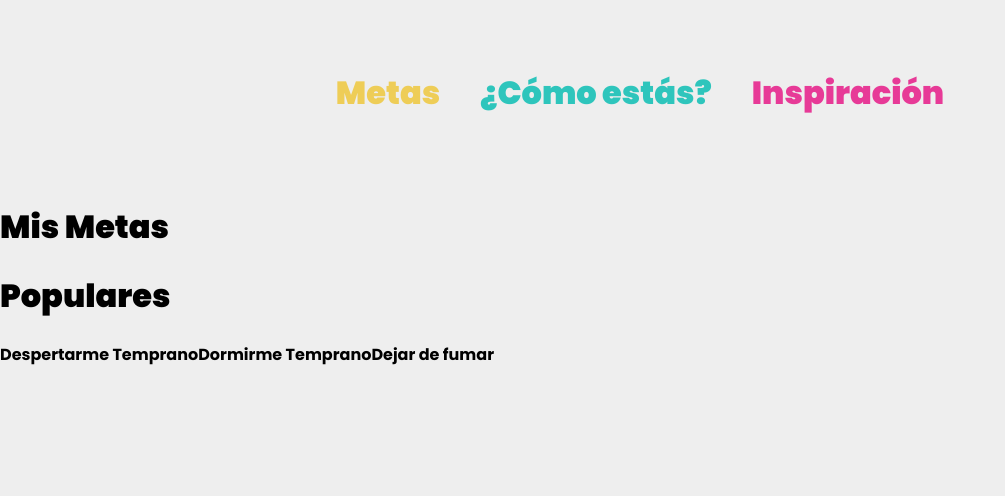
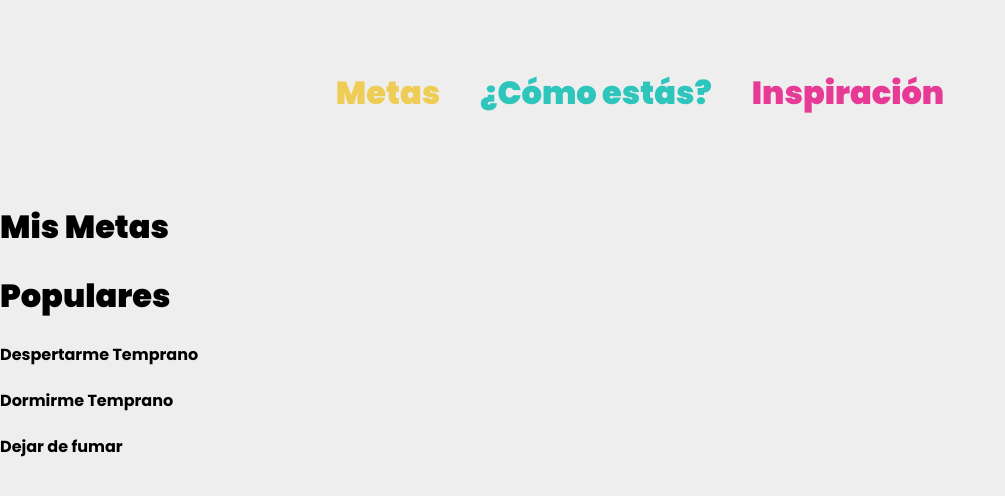
Before and after one commit to francodallongaro/metriotes, a React (Create React App) app: page / in a window 1280 px wide. Shown: the top 496 px of the page, without its empty margins (0-1005 px from the left). Built offline with nearby package versions, Linux system fonts and the light colour scheme.

Commit message:
Metas se agregan a Mis Metas

```diff
--- a/src/components/metas/meta.js
+++ b/src/components/metas/meta.js
@@ -1,11 +1,16 @@
 import React from "react";
 
-function Meta({ setMetaGuardada, popular }) {
+function Meta({ setMetasGuardadas, populares }) {
   function handleClick(popular) {
     const nuevaMeta = popular;
-    setMetaGuardada((prev) => [nuevaMeta, ...prev]);
+    console.log(nuevaMeta);
+    setMetasGuardadas((prev) => [nuevaMeta, ...prev]);
   }
-  return <h4 onClick={() => handleClick(popular)}>{popular}</h4>;
+  return populares.map((popular, i) => (
+    <h4 key={i} onClick={() => handleClick(popular)}>
+      {popular}
+    </h4>
+  ));
 }
 
 export default Meta;
--- a/src/components/metas/populares.js
+++ b/src/components/metas/populares.js
@@ -12,9 +12,8 @@ function Populares({ setMetasGuardadas }) {
   return (
     <>
       <h1>Populares</h1>
-      {metas.map((popular) => (
-        <Meta popular={popular} setMetasGuardadas={setMetasGuardadas} />
-      ))}
+
+      <Meta populares={populares} setMetasGuardadas={setMetasGuardadas} />
     </>
   );
 }
```
